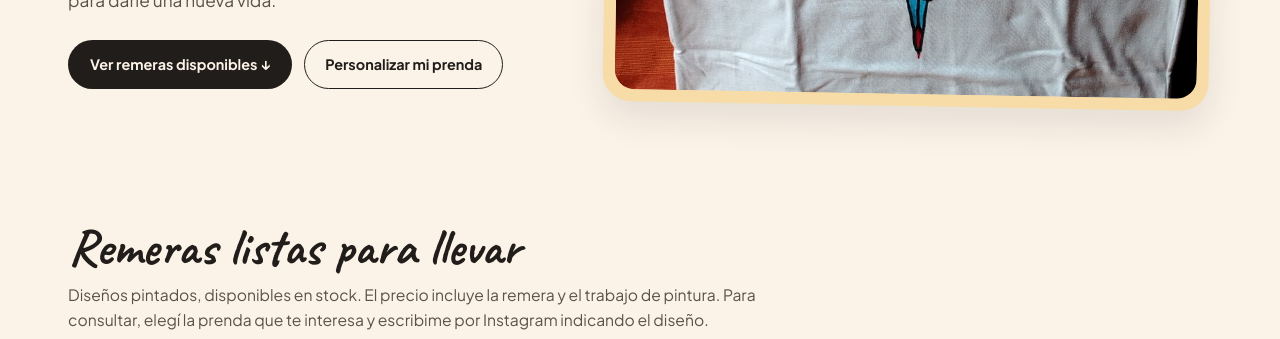
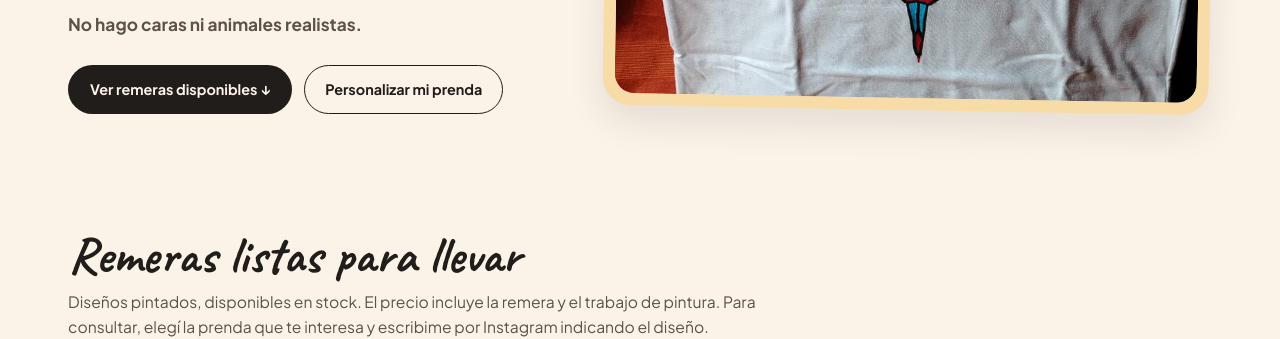
Before and after one commit to Raqu28/Prendas-a-mano, a plain HTML site: page index.html in a window 1280 px wide. Shown: the part 479-818 px from the top of the page. Drawn offline with Linux system fonts and the light colour scheme.

Commit message:
Clarify realistic faces and animals are not offered
Co-authored-by: Copilot <223556219+Copilot@users.noreply.github.com>

```diff
--- a/index.html
+++ b/index.html
@@ -71,6 +71,13 @@
     }
     .subrayado-mostaza { border-bottom: 5px solid var(--mostaza); }
     .hero p { max-width: 460px; margin-bottom: 26px; color: var(--tinta-suave); font-size: 1.08rem; }
+    .nota-estilo {
+      max-width: 460px;
+      margin: -12px 0 22px;
+      color: var(--tinta);
+      font-size: 0.88rem;
+      font-weight: 700;
+    }
     .botones-hero { display: flex; flex-wrap: wrap; gap: 12px; }
     .btn-principal, .btn-secundario, .link-pedir, .btn-ig-footer {
       display: inline-flex;
@@ -308,6 +315,7 @@
       <div>
         <h1>Tu ropa,<br>una obra de<br><span class="subrayado-mostaza">arte única.</span></h1>
         <p>Diseños pintados a mano para que expreses tu estilo. Elegí una remera lista para llevar o traé tu propia prenda para darle una nueva vida.</p>
+        <p class="nota-estilo">No hago caras ni animales realistas.</p>
         <div class="botones-hero">
           <a href="#trabajos" class="btn-principal">Ver remeras disponibles ↓</a>
           <a href="#encargos" class="btn-secundario">Personalizar mi prenda</a>
```
